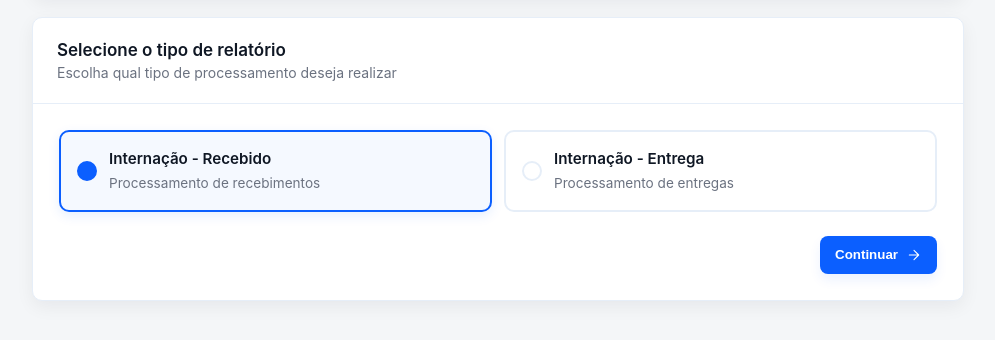
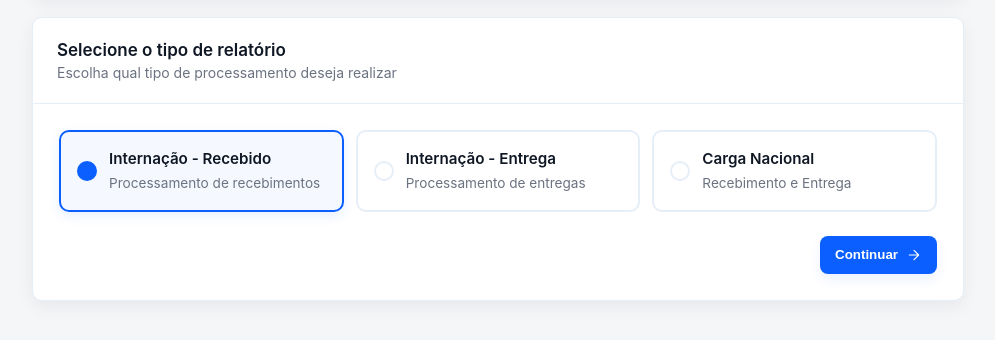
Before and after one commit to corpteca-adm/Tratamento-de-Dados, a website: page index.html in a window 1280 px wide. Shown: the part 146-486 px from the top of the page, without its empty margins (142-1137 px from the left). Drawn offline with Linux system fonts and the light colour scheme.

Commit message:
Update index.html

```diff
--- a/index.html
+++ b/index.html
@@ -198,6 +198,16 @@
                 </div>
               </label>
             </div>
+            <div class="type-option">
+              <input type="radio" id="type-carga" name="reportType" value="carga">
+              <label for="type-carga" class="type-label">
+                <div class="type-radio"></div>
+                <div class="type-info">
+                  <h3>Carga Nacional</h3>
+                  <p>Recebimento e Entrega</p>
+                </div>
+              </label>
+            </div>
           </div>
           <div class="controls">
             <button id="btnContinue" class="btn primary">
@@ -320,7 +330,8 @@
 
     const webhookURLs = {
       recebido: 'https://projeto-teste-n8n.ly7t0m.easypanel.host/webhook-test/processar-8-arquivos',
-      entrega: 'https://projeto-teste-n8n.ly7t0m.easypanel.host/webhook-test/processar-8-arquivos'
+      entrega: 'https://projeto-teste-n8n.ly7t0m.easypanel.host/webhook-test/processar-8-arquivos',
+      carga: 'https://projeto-teste-n8n.ly7t0m.easypanel.host/webhook-test/6f78435f-0228-4bb3-8a13-c542b1aaa434'
     };
 
     // Type selection
```
